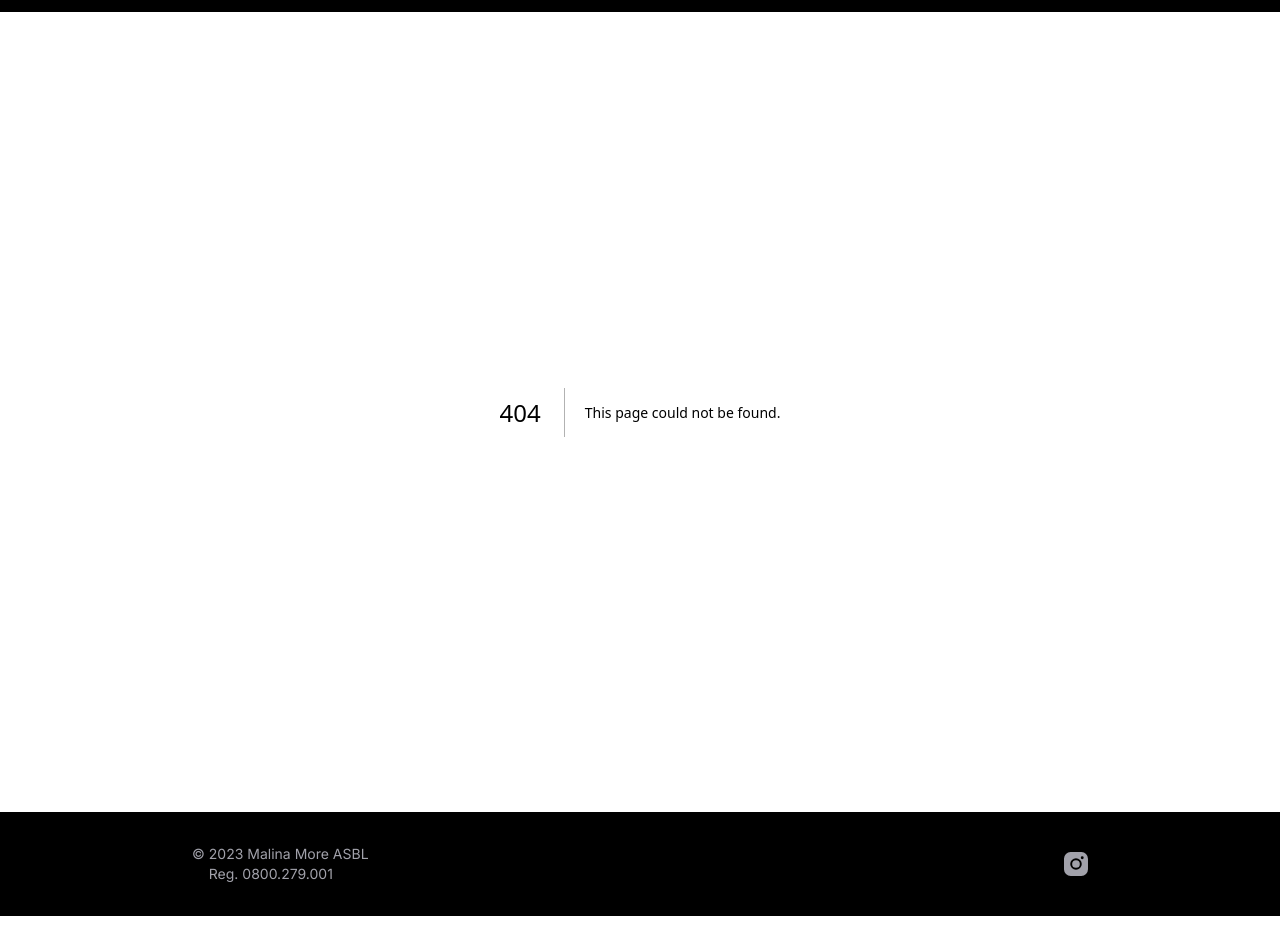
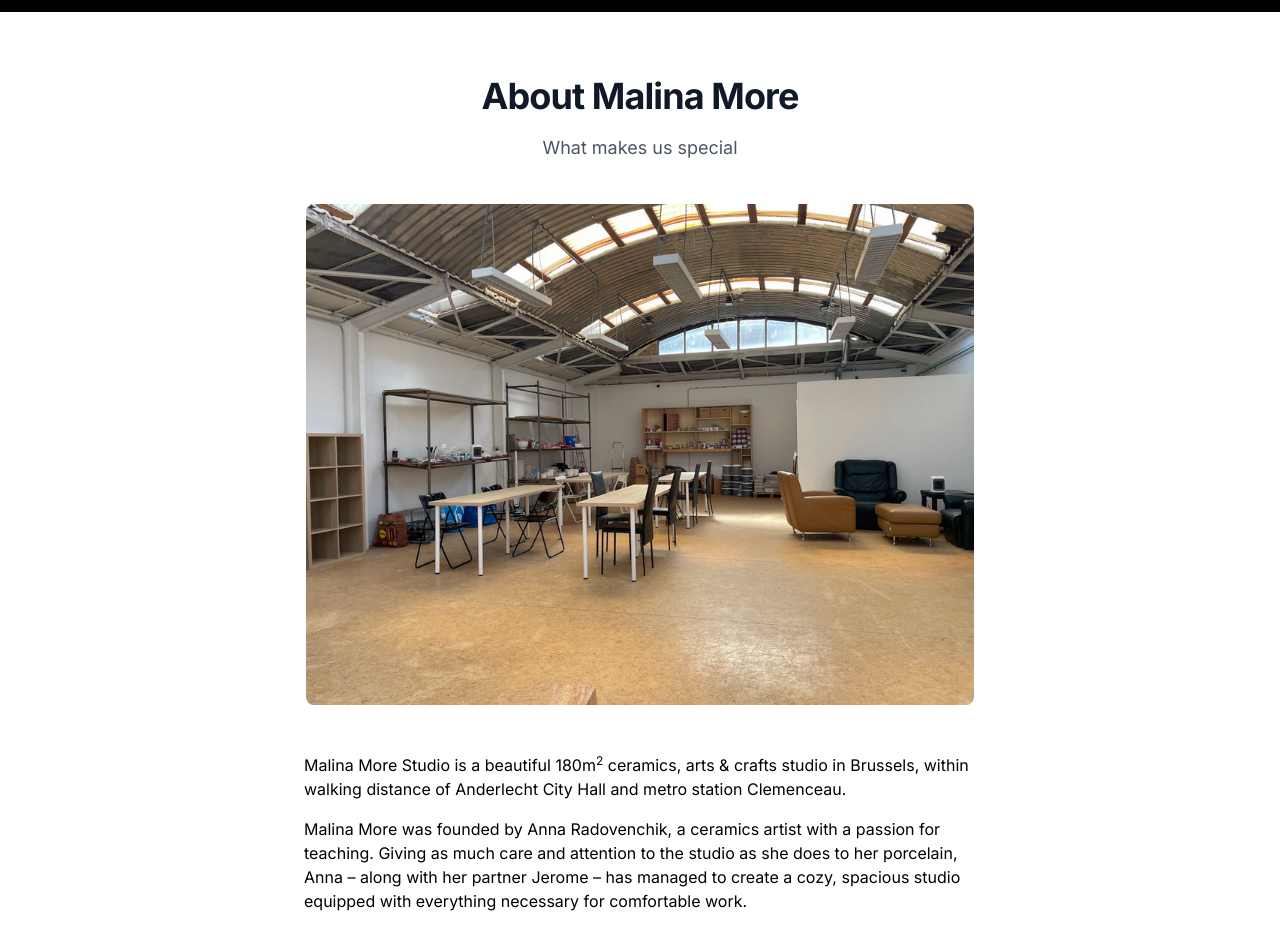
Before and after one commit to jleclanche/malinamore.studio, a Next.js app: page /about in a window 1280 px wide. Before the commit this address had no page. Shown: the part 60-1012 px from the top of the page. Before the commit the page ends 976 px from the top, so only its background shows below. Built offline with nearby package versions, Linux system fonts and the light colour scheme.

Commit message:
Add About page

```diff
--- /dev/null
+++ b/app/about/page.tsx
@@ -0,0 +1,41 @@
+import Image from "next/image";
+import StudioInside from "@/app/assets/images/studio_inside.jpg";
+
+const AboutPage = () => (
+	<main className="flex flex-col items-center py-16">
+		<section className="max-w-7xl px-6 lg:px-8">
+			<div className="max-w-2xl text-center">
+				<h1 className="text-3xl font-bold tracking-tight text-gray-900 sm:text-4xl">
+					About Malina More
+				</h1>
+				<p className="mt-4 text-lg leading-8 text-gray-600">
+					What makes us special
+				</p>
+			</div>
+		</section>
+		<section className="max-w-7xl mt-10 px-6 lg:px-8">
+			<Image
+				src={StudioInside}
+				className="rounded-lg w-3/4 mx-auto"
+				unoptimized
+				alt="Inside Malina More"
+			/>
+		</section>
+		<section className="max-w-7xl mt-12 px-6 lg:px-8">
+			<p className="max-w-2xl mx-auto leading-6">
+				Malina More Studio is a beautiful 180m<sup>2</sup> ceramics, arts &
+				crafts studio in Brussels, within walking distance of Anderlecht City
+				Hall and metro station Clemenceau.
+			</p>
+			<p className="max-w-2xl mx-auto mt-4 leading-6">
+				Malina More was founded by Anna Radovenchik, a ceramics artist with a
+				passion for teaching. Giving as much care and attention to the studio as
+				she does to her porcelain, Anna – along with her partner Jerome – has
+				managed to create a cozy, spacious studio equipped with everything
+				necessary for comfortable work.
+			</p>
+		</section>
+	</main>
+);
+
+export default AboutPage;
```
Also changed, not shown: app/assets/images/studio_inside.jpg (added).
